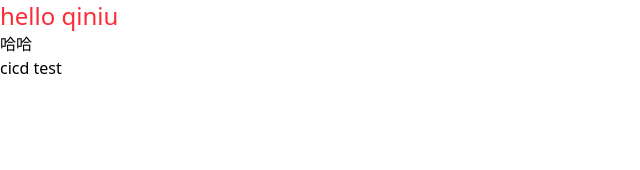
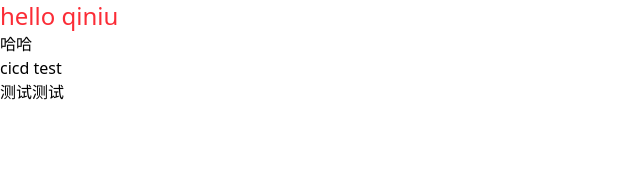
Before and after one commit to hhhhhhjs/Qiniu-Project, a Vue app in the folder web/: page / in a window 1280 px wide. Shown: the top 170 px of the page, without its empty margins (0-640 px from the left). Built offline with nearby package versions, Linux system fonts and the light colour scheme.

Commit message:
feat:前端 cicd 测试

```diff
--- a/web/src/components/hello.vue
+++ b/web/src/components/hello.vue
@@ -1,6 +1,7 @@
 <template>
     <div>哈哈</div>
     <div>cicd test</div>
+    <div>测试测试</div>
 </template>
 
 <script setup lang="ts">
```
